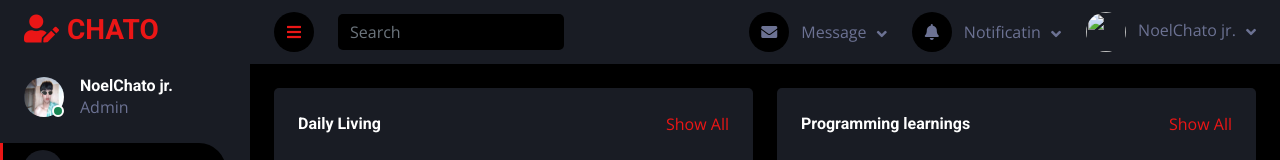
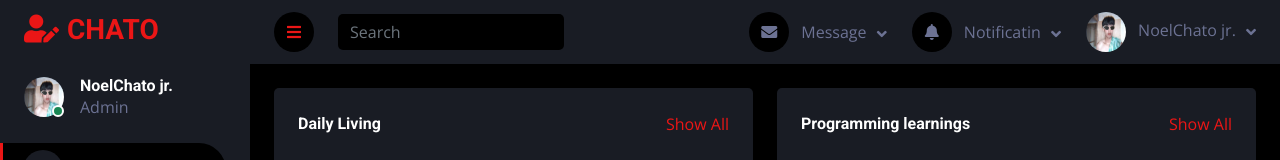
Before and after one commit to Freshmenincoding/chatonoel.github.io, a plain HTML site: page index.html in a window 1280 px wide. Shown: the top 160 px of the page. Drawn offline with nearby package versions, Linux system fonts and the light colour scheme.

Commit message:
Update index.html

```diff
--- a/index.html
+++ b/index.html
@@ -129,7 +129,7 @@
                             <hr class="dropdown-divider">
                             <a href="#" class="dropdown-item">
                                 <div class="d-flex align-items-center">
-                                    <img class="rounded-circle" src="C:\Users\Asus\Downloads\chatoooss.jpg" alt="" style="width: 40px; height: 40px;">
+                                    <img class="rounded-circle" src="chatoooss.jpg" alt="" style="width: 40px; height: 40px;">
                                     <div class="ms-2">
                                         <h6 class="fw-normal mb-0">Jhon send you a message</h6>
                                         <small>15 minutes ago</small>
@@ -166,7 +166,7 @@
                     </div>
                     <div class="nav-item dropdown">
                         <a href="#" class="nav-link dropdown-toggle" data-bs-toggle="dropdown">
-                            <img class="rounded-circle me-lg-2" src="C:\Users\Asus\Downloads\chatoooss.jpg" alt="" style="width: 40px; height: 40px;">
+                            <img class="rounded-circle me-lg-2" src="chatoooss.jpg" alt="" style="width: 40px; height: 40px;">
                             <span class="d-none d-lg-inline-flex">NoelChato jr.</span>
                         </a>
                         <div class="dropdown-menu dropdown-menu-end bg-secondary border-0 rounded-0 rounded-bottom m-0">
```
